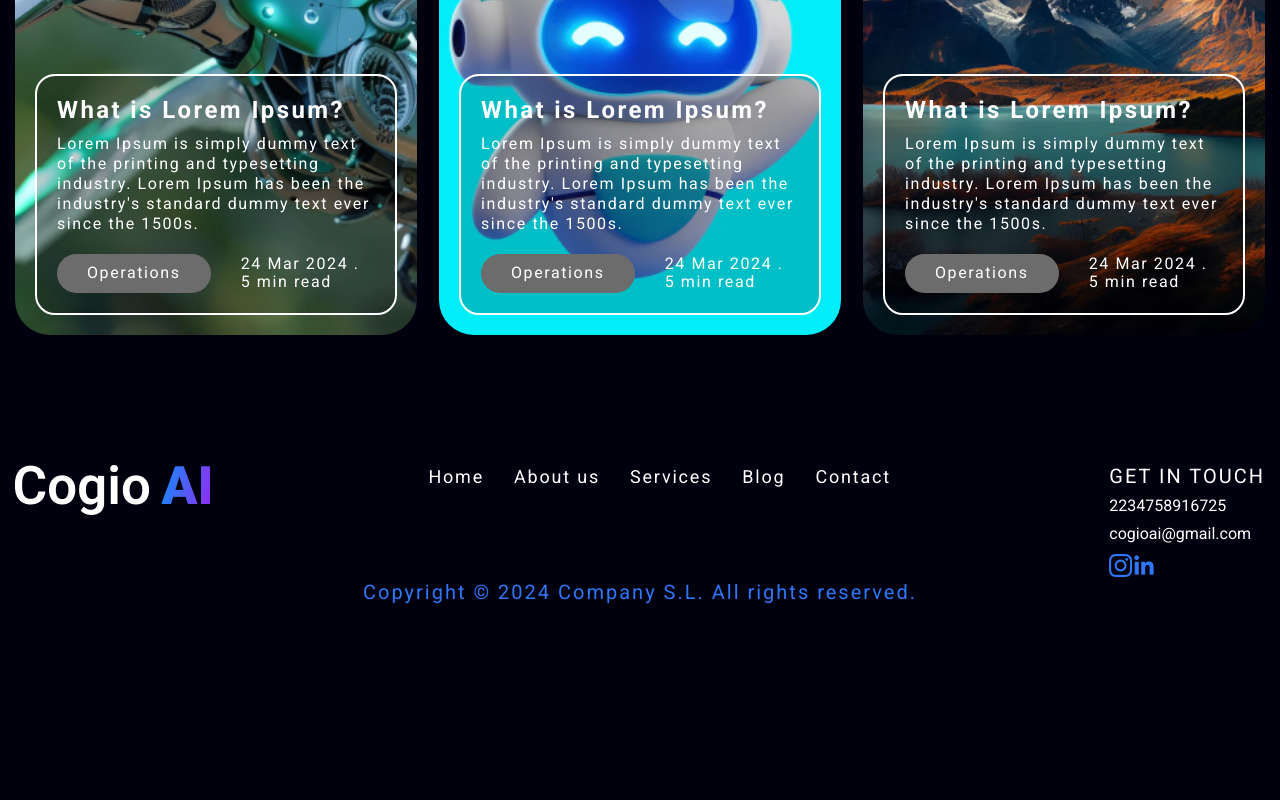
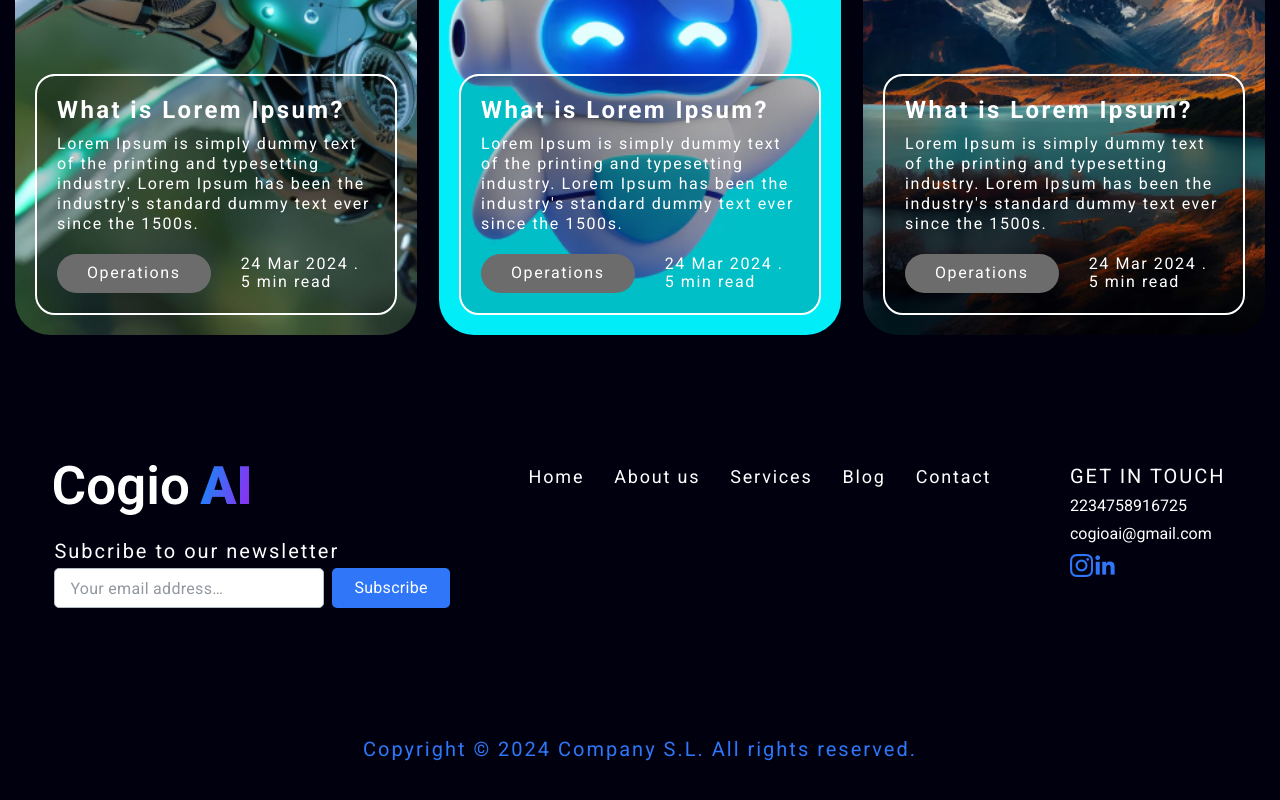
Before and after one commit to HenrikHovhannisyan/kesells-redesign, a React (Create React App) app: page /blog in a window 1280 px wide. Shown: the part 2971-3771 px from the top of the page. Before the commit the page ends 3616 px from the top, so only its background shows below. Built offline with nearby package versions, Linux system fonts and the light colour scheme.

Commit message:
Added email input in footer

```diff
--- a/src/components/footer/Top.jsx
+++ b/src/components/footer/Top.jsx
@@ -8,7 +8,16 @@ import Linkedin from "../../assets/icons/linkedin.png";
 const Top = () => {
   return (
     <div className={Style.top_section}>
-      <img src={Logo} alt="Logo" height={50} />
+      <div className={Style.logo_section}>
+        <img src={Logo} alt="Logo" height={50} />
+        <form action="">
+          <label htmlFor="email">Subcribe to our newsletter</label>
+          <div>
+            <input type="email" id="email" placeholder="Your email address…" />
+            <button>Subscribe</button>
+          </div>
+        </form>
+      </div>
       <ul className={Style.list}>
         <li>
           <Link to="/" className={Style.list_item}>
--- a/src/components/footer/footer.module.css
+++ b/src/components/footer/footer.module.css
@@ -1,5 +1,55 @@
 footer {
   padding: 0 15px 40px;
+}
+
+.logo_section {
+  display: grid;
+  gap: 25px;
+}
+
+.logo_section label {
+  display: block;
+  font-family: Roboto;
+  font-size: 20px;
+  font-weight: 400;
+  line-height: 23.44px;
+  letter-spacing: 0.1em;
+  margin-bottom: 5px;
+}
+
+.logo_section input {
+  width: 270px;
+  height: 40px;
+  border: 1px solid #b3bdc7;
+  padding: 8px 15px;
+  border-radius: 5px;
+  font-family: Roboto;
+  font-size: 16px;
+  font-weight: 400;
+  line-height: 24px;
+  letter-spacing: 0.3px;
+  color: #92989f;
+}
+
+.logo_section > form > div {
+  display: flex;
+  gap: 8px;
+}
+.logo_section button {
+  border: 0;
+  border-radius: 5px;
+  padding: 8px 22px;
+  background-color: #2f77f8;
+  cursor: pointer;
+  font-family: Roboto;
+  font-size: 16px;
+  font-weight: 400;
+  line-height: 24px;
+  letter-spacing: 0.3px;
+}
+
+.logo_section input::placeholder {
+  color: #92989f;
 }
 
 .copyright {
@@ -14,9 +64,10 @@ footer {
 
 .top_section {
   width: 100%;
-  display: flex;
-  justify-content: space-between;
-  flex-wrap: wrap;
+  display: grid;
+  grid-template-columns: repeat(3, auto);
+  justify-items: center;
+  margin-bottom: 130px;
 }
 
 .list {
@@ -80,10 +131,9 @@ footer {
 /* lg */
 @media screen and (max-width: 992px) {
   .top_section {
-    flex-direction: column;
-    align-items: center;
     gap: 10px;
     margin-bottom: 10px;
+    grid-template-columns: repeat(1, 1fr);
   }
 
   .list {
@@ -94,6 +144,10 @@ footer {
 
   .info {
     text-align: center;
+  }
+
+  .logo_section input {
+    width: 200px;
   }
 }
 
```
